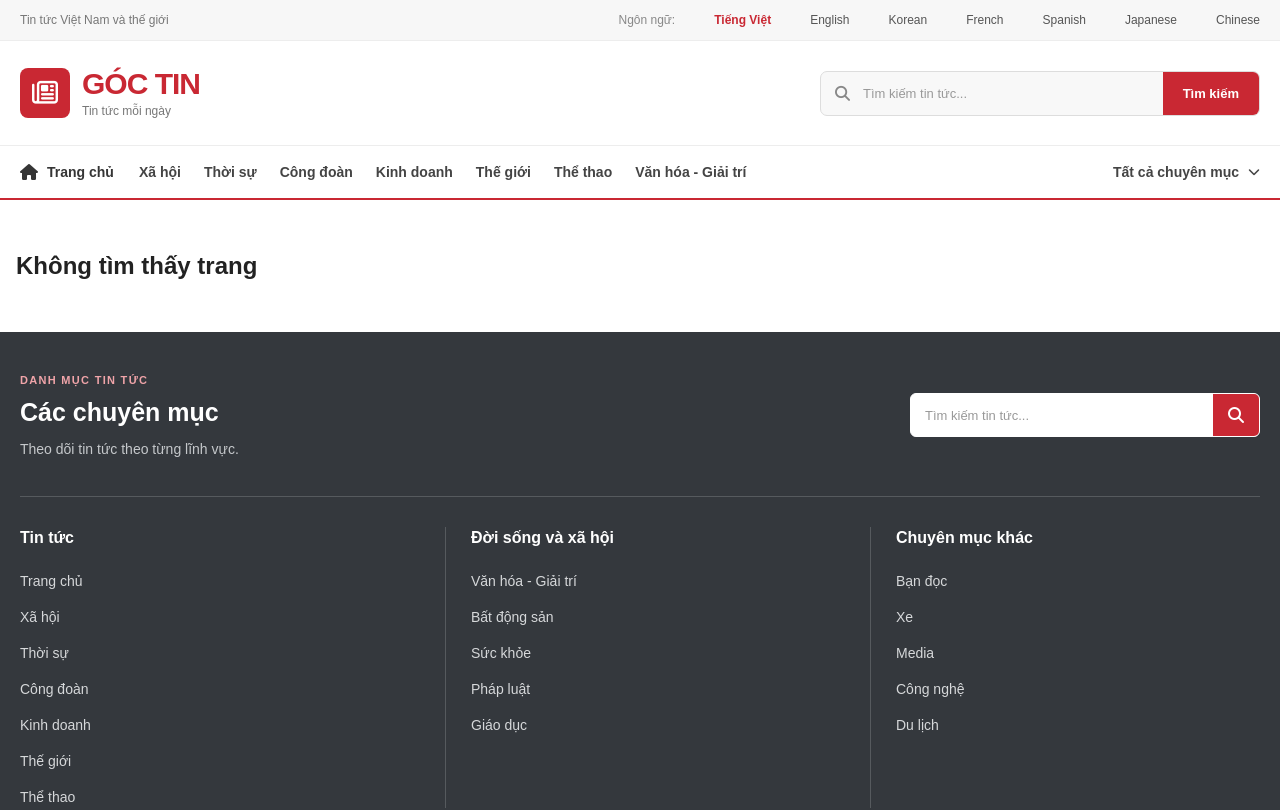
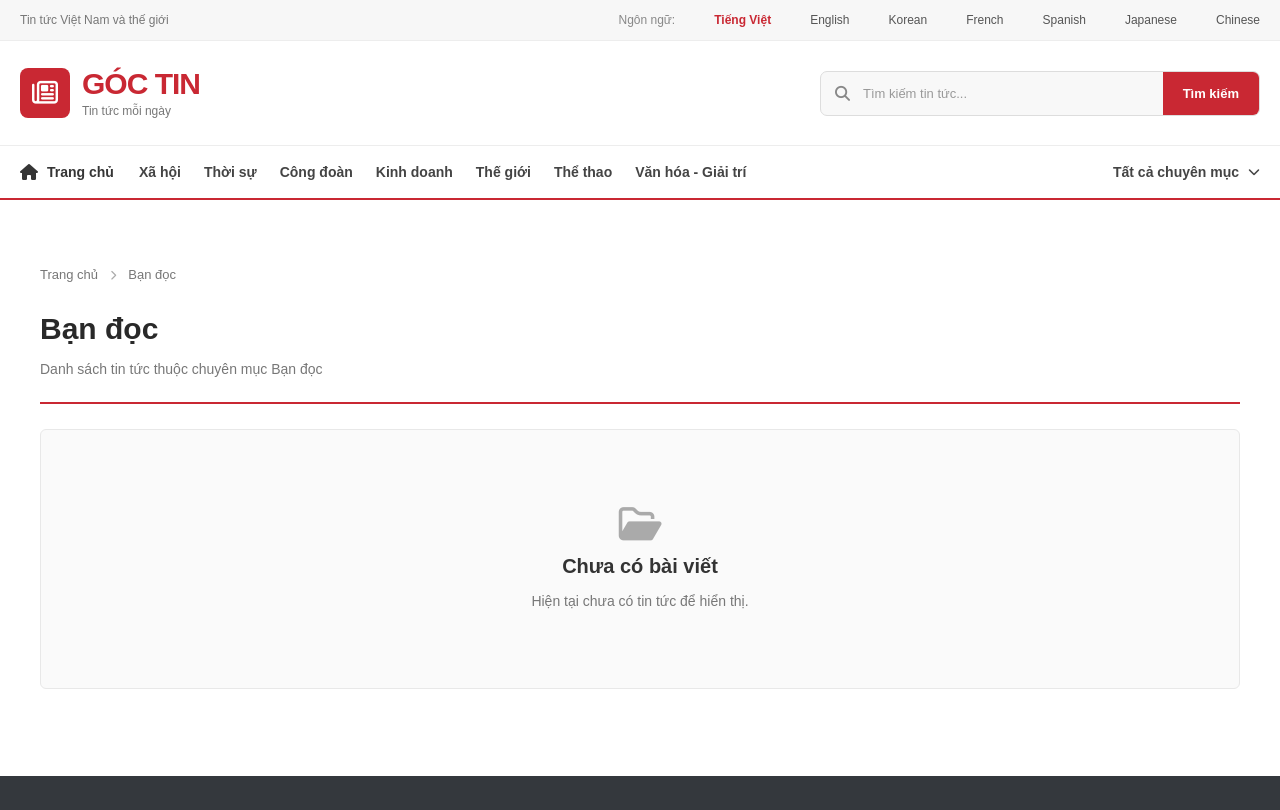
Before and after one commit to danghau2512/nguoi-lao-dong-news, a React (Vite) app: page /chuyen-muc/ban-doc in a window 1280 px wide. Shown: the top 810 px of the page. Built offline with nearby package versions, Linux system fonts and the light colour scheme; some icons are missing.

Commit message:
Thêm trang danh mục các bài viết và lọc bài viết theo từng danh mục

```diff
--- a/src/App.tsx
+++ b/src/App.tsx
@@ -3,6 +3,7 @@ import { Route, Routes } from 'react-router-dom'
 import MainLayout from './layout/MainLayout'
 import HomePage from './pages/HomePage'
 import ArticlePage from './pages/ArticlePage'
+import CategoryPage from './pages/CategoryPage'
 import { mockNews } from './data/mockNews'
 
 export default function App() {
@@ -14,7 +15,10 @@ export default function App() {
                     index
                     element={<HomePage articles={mockNews} />}
                 />
-
+                <Route
+                    path="chuyen-muc/:slug"
+                    element={<CategoryPage articles={mockNews} />}
+                />
                 <Route
                     path="bai-viet/:id"
                     element={<ArticlePage />}
--- /dev/null
+++ b/src/pages/CategoryPage.css
@@ -0,0 +1,107 @@
+
+.category-page {
+    width: 100%;
+    max-width: 1240px;
+    margin: 0 auto;
+    padding: 35px 20px 55px;
+    box-sizing: border-box;
+    font-family: Arial, Helvetica, sans-serif;
+}
+
+.category-page-breadcrumb {
+    display: flex;
+    align-items: center;
+    gap: 12px;
+    margin-bottom: 30px;
+    color: #777;
+    font-size: 13px;
+}
+
+.category-page-breadcrumb a {
+    color: #777;
+    text-decoration: none;
+}
+
+.category-page-breadcrumb a:hover {
+    color: #c92833;
+}
+
+.category-page-breadcrumb i {
+    color: #aaa;
+    font-size: 10px;
+}
+
+.category-page-heading {
+    padding-bottom: 22px;
+    margin-bottom: 25px;
+    border-bottom: 2px solid #c92833;
+}
+
+.category-page-heading h1 {
+    margin: 0 0 12px;
+    color: #292929;
+    font-size: 30px;
+    font-weight: 700;
+}
+
+.category-page-heading p {
+    margin: 0;
+    color: #777;
+    font-size: 14px;
+    line-height: 1.6;
+}
+
+.category-page-content {
+    width: 100%;
+}
+
+.category-page-count {
+    margin: 0 0 15px;
+    color: #888;
+    font-size: 13px;
+}
+
+.category-page-news-list {
+    width: 100%;
+}
+
+.category-page-news-list .news-card {
+    padding: 22px 0;
+}
+
+.category-page-news-list .news-card:first-child {
+    padding-top: 10px;
+}
+
+.category-page a:focus-visible {
+    outline: 2px solid #c92833;
+    outline-offset: 3px;
+}
+
+@media (max-width: 767px) {
+    .category-page {
+        padding: 24px 14px 38px;
+    }
+
+    .category-page-breadcrumb {
+        margin-bottom: 22px;
+    }
+
+    .category-page-heading h1 {
+        font-size: 25px;
+    }
+
+    .category-page-heading {
+        padding-bottom: 18px;
+    }
+}
+
+@media (max-width: 560px) {
+    .category-page-news-list .news-card {
+        padding: 18px 0;
+    }
+
+    .category-page-heading h1 {
+        font-size: 23px;
+    }
+}
--- /dev/null
+++ b/src/pages/CategoryPage.tsx
@@ -0,0 +1,85 @@
+
+import { Link, useParams } from 'react-router-dom'
+import type { NewsArticle } from '../types/news'
+import { categories } from '../constants/categories'
+import NewsCard from '../components/NewsCard'
+import NewsStatus from '../components/NewsStatus'
+import './CategoryPage.css'
+
+type CategoryPageProps = {
+    articles: NewsArticle[]
+}
+
+export default function CategoryPage(props: CategoryPageProps) {
+    const { slug } = useParams<{ slug: string }>()
+
+    const category = categories.find((item) => {
+        return item.slug === slug
+    })
+
+    if (category === undefined) {
+        return (
+            <div className="category-page">
+                <h1>Không tìm thấy chuyên mục</h1>
+
+                <p>Chuyên mục bạn yêu cầu không tồn tại.</p>
+
+                <Link to="/">Quay lại trang chủ</Link>
+            </div>
+        )
+    }
+
+    const categoryArticles = props.articles.filter((article) => {
+        return article.categorySlug === slug
+    })
+
+    return (
+        <div className="category-page">
+
+            <div className="category-page-breadcrumb">
+                <Link to="/">Trang chủ</Link>
+
+                <i className="fa-solid fa-chevron-right"></i>
+
+                <span>{category.name}</span>
+            </div>
+
+            <div className="category-page-heading">
+                <h1>{category.name}</h1>
+
+                <p>
+                    Danh sách tin tức thuộc chuyên mục {category.name}
+                </p>
+            </div>
+
+            <div className="category-page-content">
+
+                {categoryArticles.length > 0 ? (
+                    <>
+                        <p className="category-page-count">
+                            Có {categoryArticles.length} bài viết
+                        </p>
+
+                        <div className="category-page-news-list">
+                            {categoryArticles.map((news) => (
+                                <NewsCard
+                                    key={news.id}
+                                    id={news.id}
+                                    title={news.title}
+                                    description={news.description}
+                                    imageUrl={news.imageUrl}
+                                    categorySlug={news.categorySlug}
+                                    sourceUrl={news.sourceUrl}
+                                />
+                            ))}
+                        </div>
+                    </>
+                ) : (
+                    <NewsStatus type="empty" />
+                )}
+
+            </div>
+
+        </div>
+    )
+}
```
